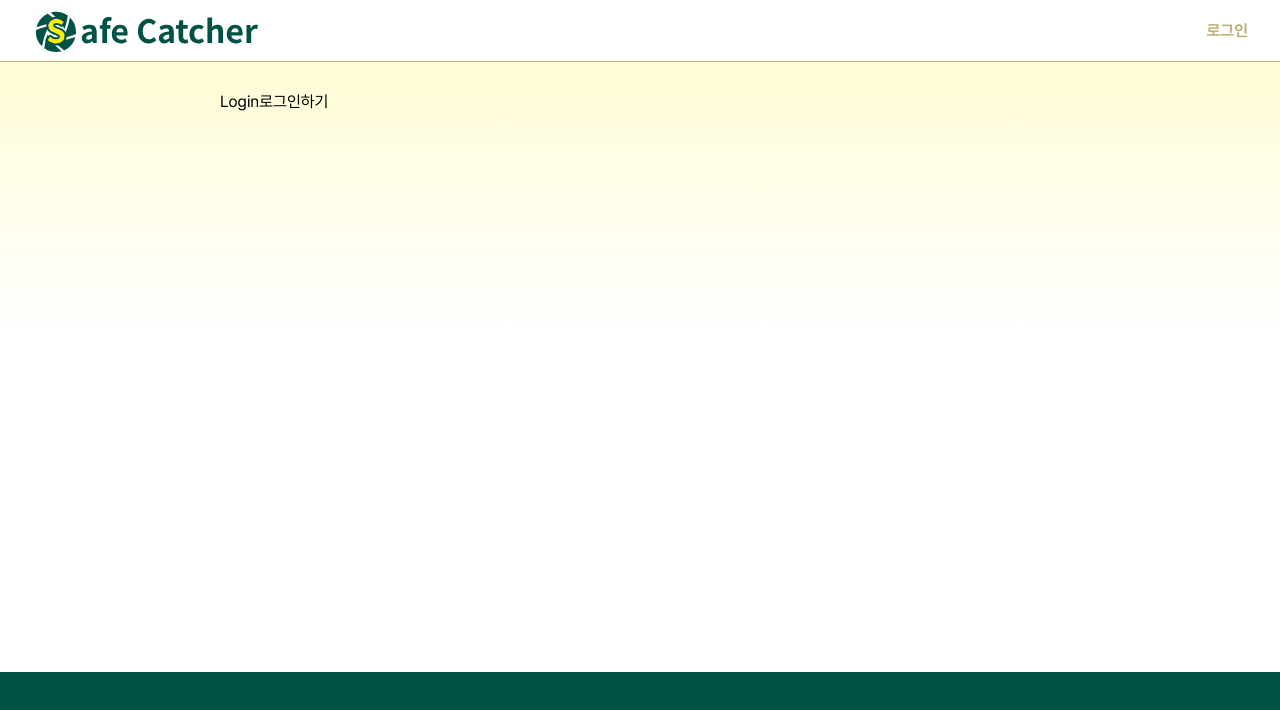
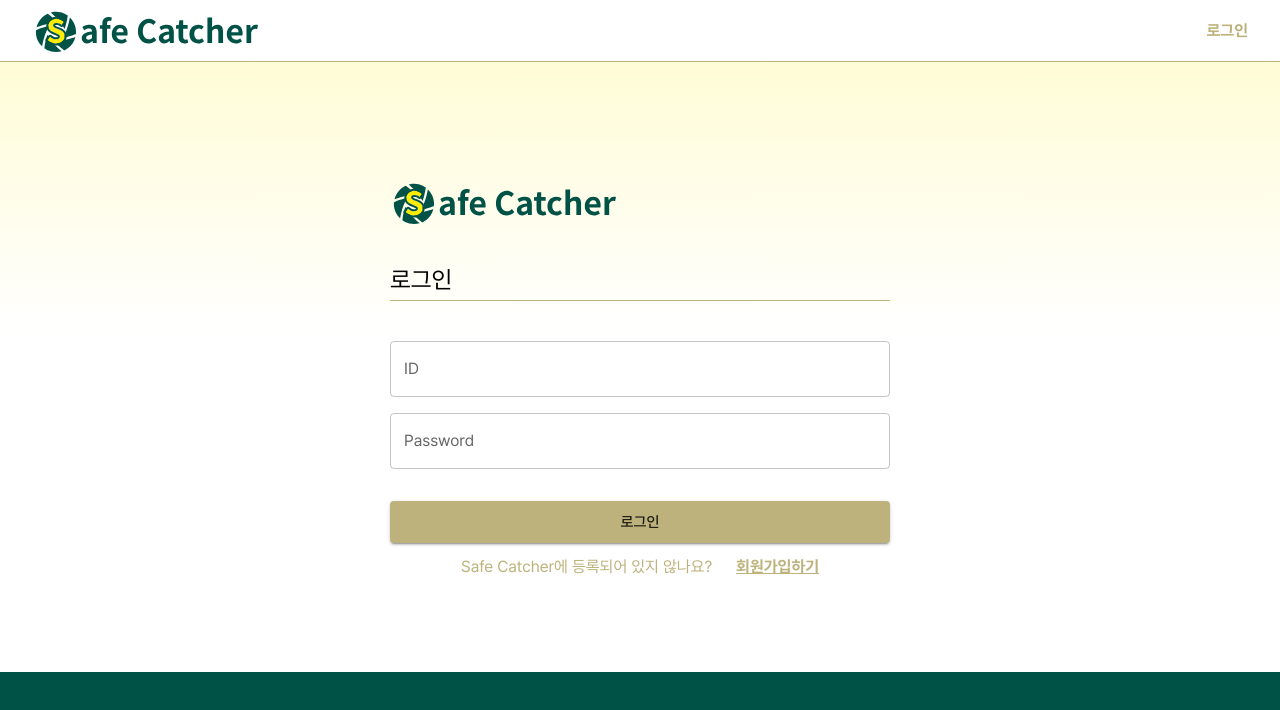
Before and after one commit to Effective-2024/Effective-Detector-FE, a React (Create React App) app: page /login in a window 1280 px wide. Shown: the top 710 px of the page. Built offline with nearby package versions, Linux system fonts and the light colour scheme.

Commit message:
feat: 로그인 페이지 구현

```diff
--- a/src/App.tsx
+++ b/src/App.tsx
@@ -1,13 +1,29 @@
 import React from 'react';
 import useMainRouter from '@router/useMainRouter';
 import ReduxProvider from '@lib/utils/reduxProvider';
+import { ThemeProvider, createTheme } from '@mui/material/styles';
 
 function App() {
   const router = useMainRouter();
+  const theme = createTheme({
+    palette: {
+      primary: {
+        main: '#BDB27B',
+      },
+      secondary: {
+        main: '#005247',
+      },
+    },
+    typography: {
+      fontFamily: ['Pretendard'].join(','),
+    },
+  });
   return (
-    <ReduxProvider>
-      <div className="font-pretendard">{router}</div>
-    </ReduxProvider>
+    <ThemeProvider theme={theme}>
+      <ReduxProvider>
+        <div className="font-pretendard">{router}</div>
+      </ReduxProvider>
+    </ThemeProvider>
   );
 }
 
--- a/src/pages/Login/Login.tsx
+++ b/src/pages/Login/Login.tsx
@@ -1,14 +1,32 @@
 import { useAppDispatch } from '@lib/hooks/redux';
 import { login } from '@store/member.slice';
-import { useNavigate } from 'react-router-dom';
+import { Link, useNavigate } from 'react-router-dom';
+import { ReactComponent as Logo } from '@assets/logo/logo.svg';
+import { Box, Button, TextField } from '@mui/material';
 
 const Login = () => {
   const dispatch = useAppDispatch();
   const navigate = useNavigate();
   return (
-    <h1>
-      Login
-      <button
+    <div className="max-w-sign mx-auto w-full">
+      <div className="my-[88px] flex flex-col gap-6">
+        <Logo />
+        <Box className="py-4">
+          <div>
+            <p className="text-xl">로그인</p>
+          </div>
+          <div className="mt-2 border-b border-comment" />
+        </Box>
+        <div className="flex flex-col gap-8">
+          <div className="flex flex-col gap-4">
+            <TextField type="text" label="ID" />
+            <TextField type="password" label="Password" />
+          </div>
+          <div className="flex flex-col">
+            <Button
+              type="submit"
+              variant="contained"
+              size="large"
               onClick={() => {
                 //TODO - 로그인 API 연결
                 dispatch(
@@ -24,9 +42,18 @@
                 }, 0);
               }}
             >
-        로그인하기
-      </button>
-    </h1>
+              로그인
+            </Button>
+            <div className="mt-3 flex justify-center gap-6 text-comment">
+              Safe Catcher에 등록되어 있지 않나요?
+              <Link to="/sign-up" className="font-bold underline">
+                회원가입하기
+              </Link>
+            </div>
+          </div>
+        </div>
+      </div>
+    </div>
   );
 };
 
--- a/tailwind.config.js
+++ b/tailwind.config.js
@@ -34,6 +34,9 @@
       width: {
         sign: '500px',
       },
+      maxWidth: {
+        sign: '500px',
+      },
     },
   },
   plugins: [],
```
Lines whose indentation alone changed are shown as unchanged.
